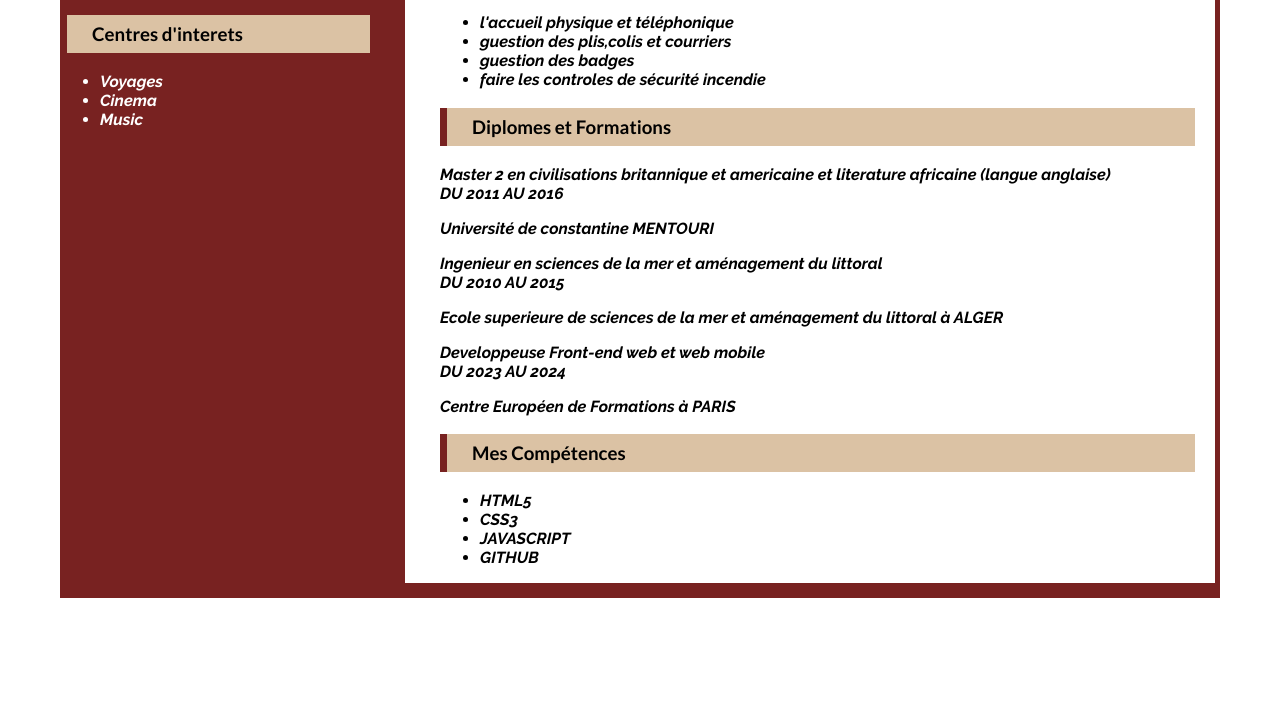
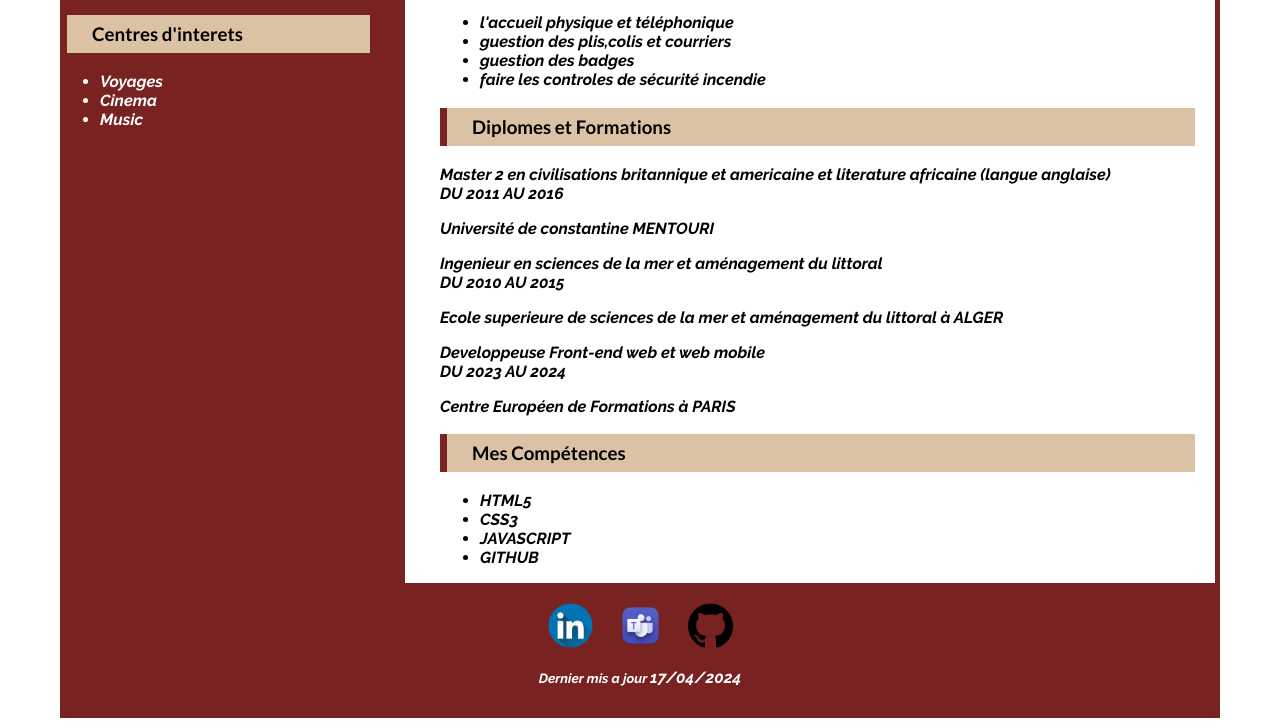
Before and after one commit to khawlasbh/creation-cv_khaoula-sbihi, a plain HTML site: page index.html in a window 1280 px wide. Shown: the part 961-1687 px from the top of the page. Before the commit the page ends 1567 px from the top, so only its background shows below. Drawn offline with Linux system fonts and the light colour scheme; files whose address does not match are found by name.

Commit message:
création du footer

```diff
--- a/assets/css/style.css
+++ b/assets/css/style.css
@@ -134,3 +134,36 @@ h3 {
     font-weight: 300;
 
 }
+
+div:hover {
+    border-right: solid 2px #782221;
+}
+
+.cv__container__footer {
+    display: flex;
+    justify-content: center;
+    align-items: center;
+    gap: 25px;
+    margin-top: 20px;
+
+}
+
+.cv__container__footer-icone {
+    width: 45px;
+}
+
+.cv__container__footer-icone:hover {
+    opacity: 0.7;
+}
+
+a:hover {
+    text-decoration: underline;
+}
+
+.cv__container__para {
+    text-align: center;
+    position: bottom;
+
+    color: white;
+    text-decoration: none;
+}
--- a/index.html
+++ b/index.html
@@ -168,6 +168,25 @@
                 </div>
             </div>
         </main>
+        <footer>
+            <div class="cv__container__footer">
+                <a href="https:\\www.linkedin.com" target="_blank">
+                    <img class="cv__container__footer-icone" src="assets/img/linkedin.png"
+                        alt="petite icone linkedin" />
+                </a>
+                <a href="https://teams.live.com" target="_blank">
+                    <img class="cv__container__footer-icone" src="assets/img/teams.png" alt="petite icone teams" />
+                </a>
+                <a href="https://github.com/" target="_blank">
+                    <img class="cv__container__footer-icone" src="assets/img/github.png" alt="petite icone github">
+                </a>
+            </div>
+            <div class="cv__container__para">
+                <p class="cv__container__para"><small>Dernier mis a jour </small><time>17/04/2024</time></p>
+
+            </div>
+        </footer>
+
 
     </div>
 
```
Also changed, not shown: assets/img/facebook.png (deleted), assets/img/teams.png (added).
